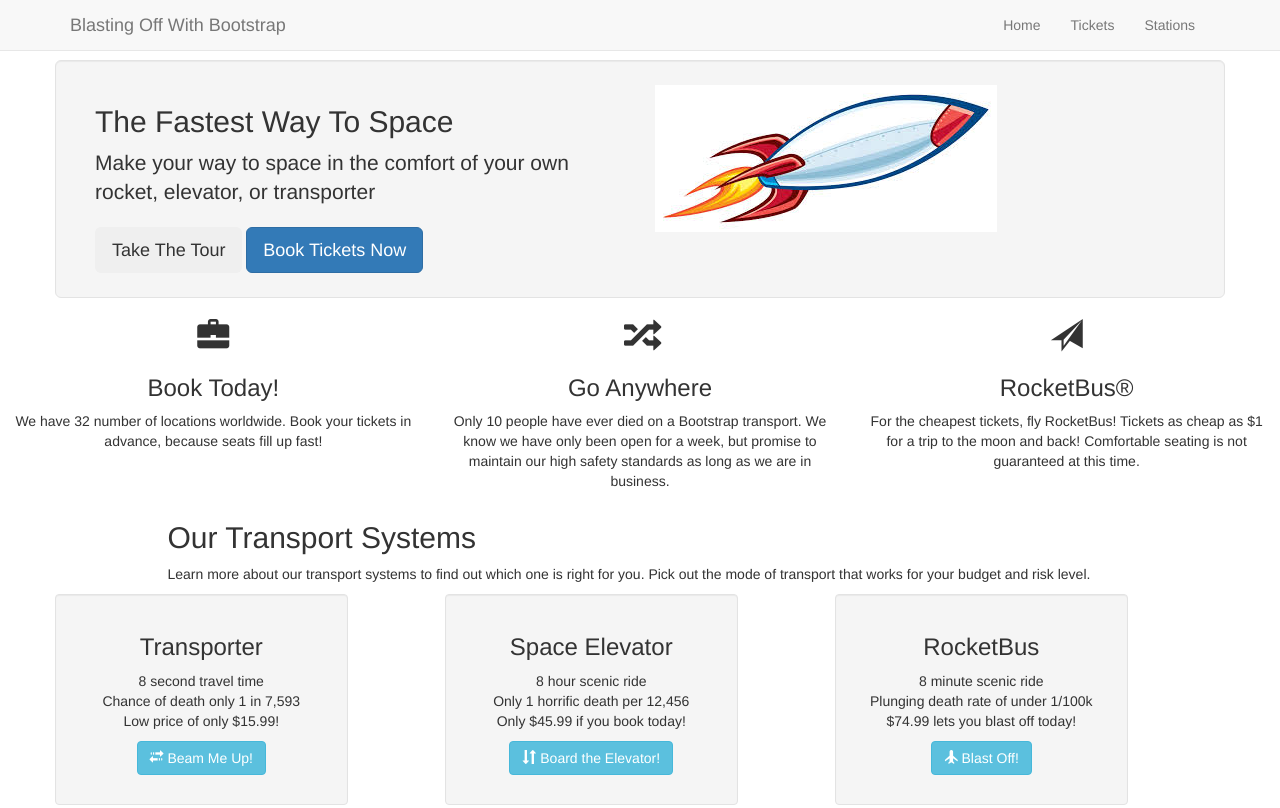
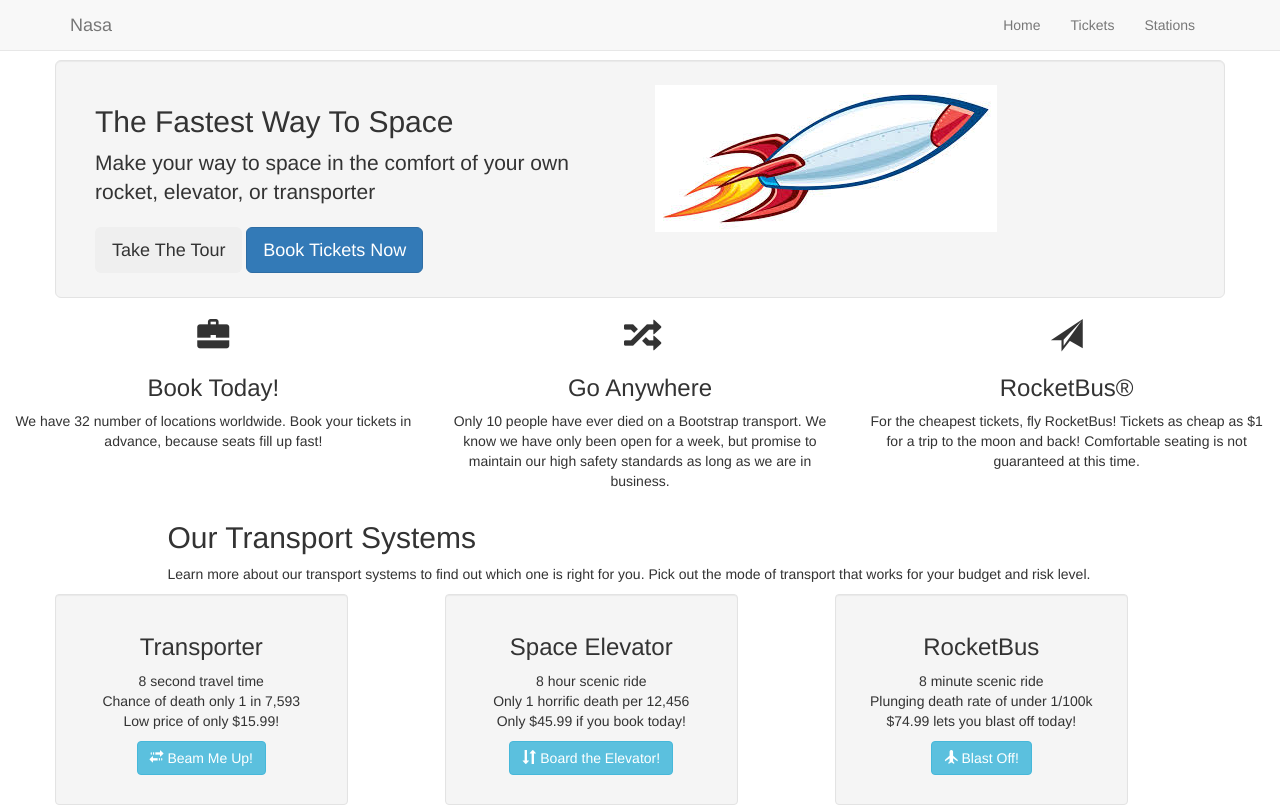
Before and after one commit to pulakurthygokul/mini_projects-1, a plain HTML site: page codeschool_bootstrap_tutorial/index.html in a window 1280 px wide. Shown: the top 808 px of the page. Drawn offline with nearby package versions, Linux system fonts and the light colour scheme.

Commit message:
Quick modifiation of title for presentation

```diff
--- a/codeschool_bootstrap_tutorial/index.html
+++ b/codeschool_bootstrap_tutorial/index.html
@@ -1,7 +1,7 @@
 <!DOCTYPE html>
 <html lang='en'>
 <head>
-    <title>Blasting Off With Bootstrap</title>
+    <title>NASA</title>
     <link href="css/bootstrap.css" rel="stylesheet">
     <link href="css/main.css" rel="stylesheet">
 </head>
@@ -10,7 +10,7 @@
     <div class='navbar navbar-default navbar-fixed-top'>
         <div class='container'>
             <div class='navbar-header'>
-                <a href='/' class='navbar-brand'>Blasting Off With Bootstrap</a>
+                <a href='/' class='navbar-brand'>Nasa</a>
                 <button type='button' class='navbar-toggle' data-toggle='collapse' data-target='.navbar-collapse'>
                     <span class='sr-only'>Toggle Navigation</span>
                     <span class='icon-bar'></span>
```
